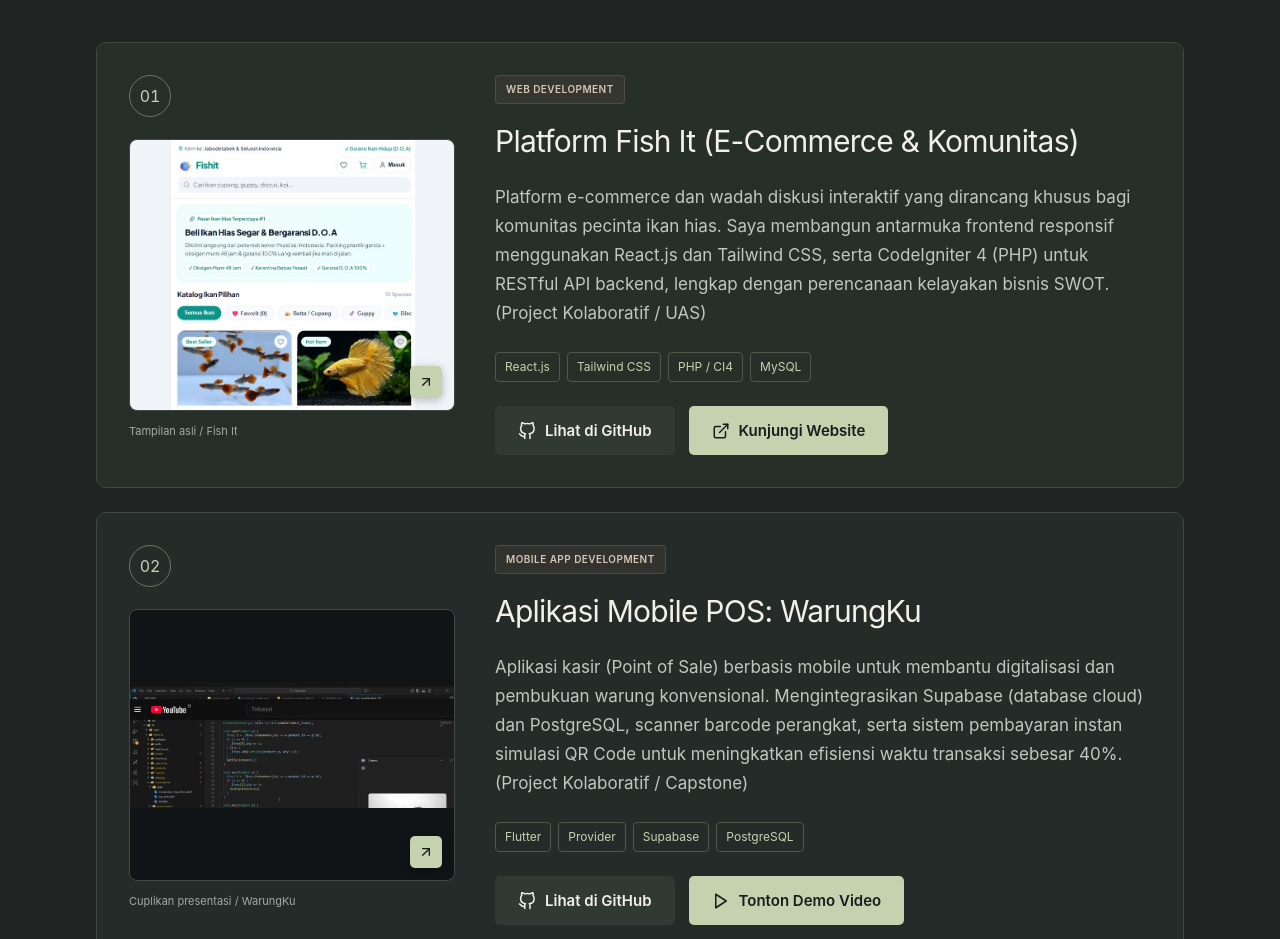
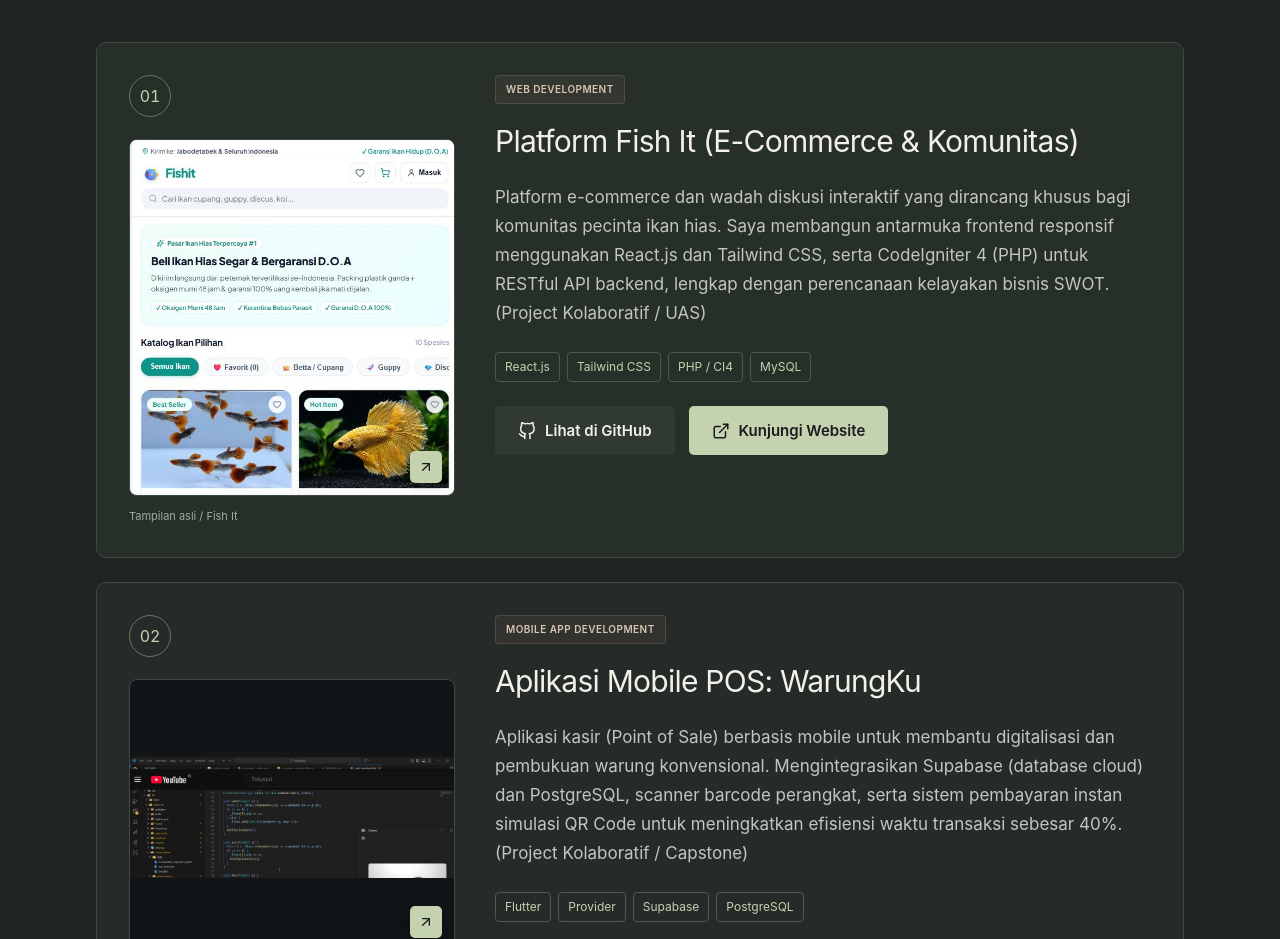
Before and after one commit to Nadzirin26/portofolio-web, a React (Vite) app: page / in a window 1280 px wide. Shown: the part 1840-2779 px from the top of the page. Built offline with nearby package versions, Linux system fonts and the light colour scheme.

Commit message:
fix: match Fish It preview frame to screenshot proportions

```diff
--- a/src/index.css
+++ b/src/index.css
@@ -369,3 +369,8 @@ h2 { color: var(--paper); font-size: clamp(38px, 4.2vw, 60px); font-weight: 400;
 }
 .project-implementation-note { margin: -6px 0 24px; font-size: 13px; line-height: 1.7; color: #b4bfb0; }
 .project-preview-7 > a { background: #faf7f0; }
+
+/* Match the Fish It frame to its original screenshot so the storefront stays legible. */
+.project-preview-1 > a { aspect-ratio: 595 / 650; align-items: flex-start; }
+.project-preview-1 img { width: 100%; height: auto; }
+.project-preview-1 > a:hover img, .project-preview-1 > a:focus-visible img { transform: none; }
```
